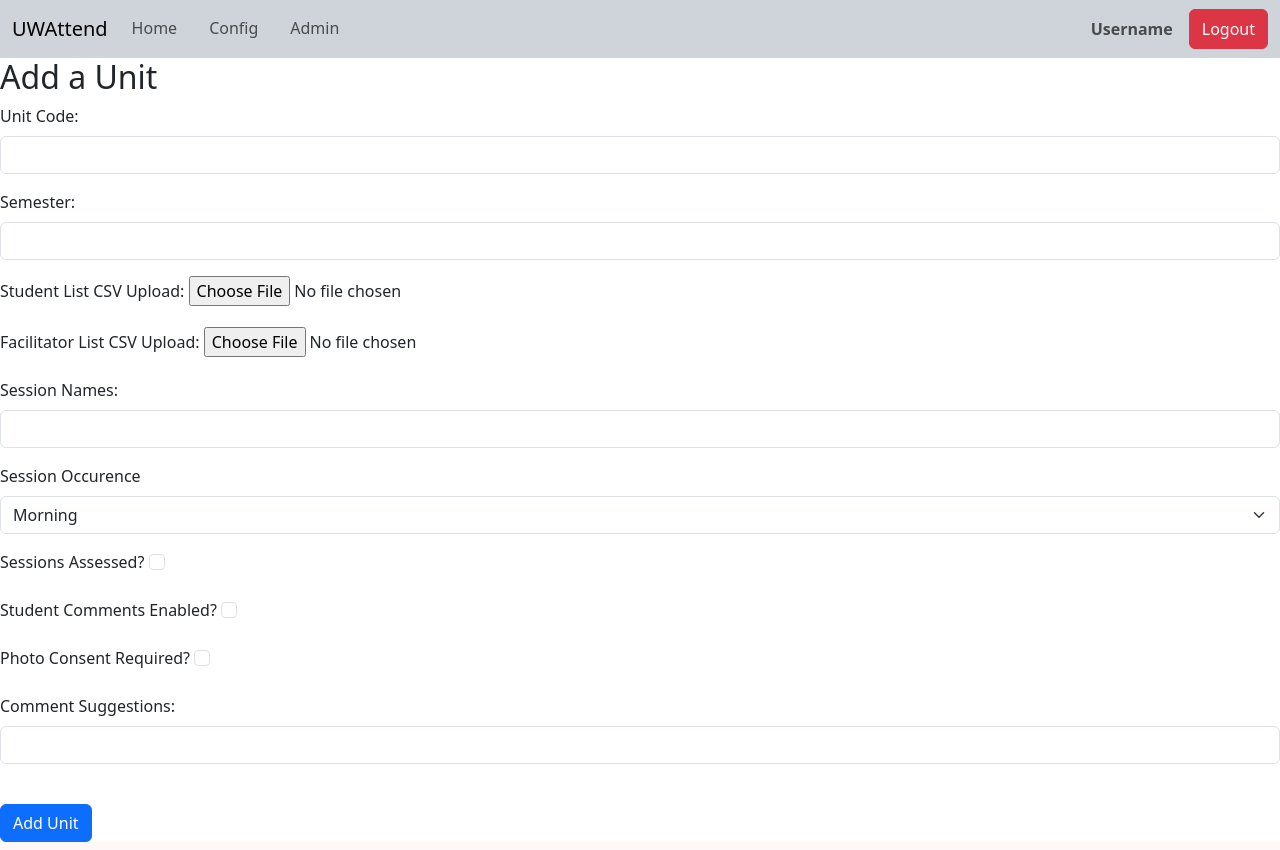
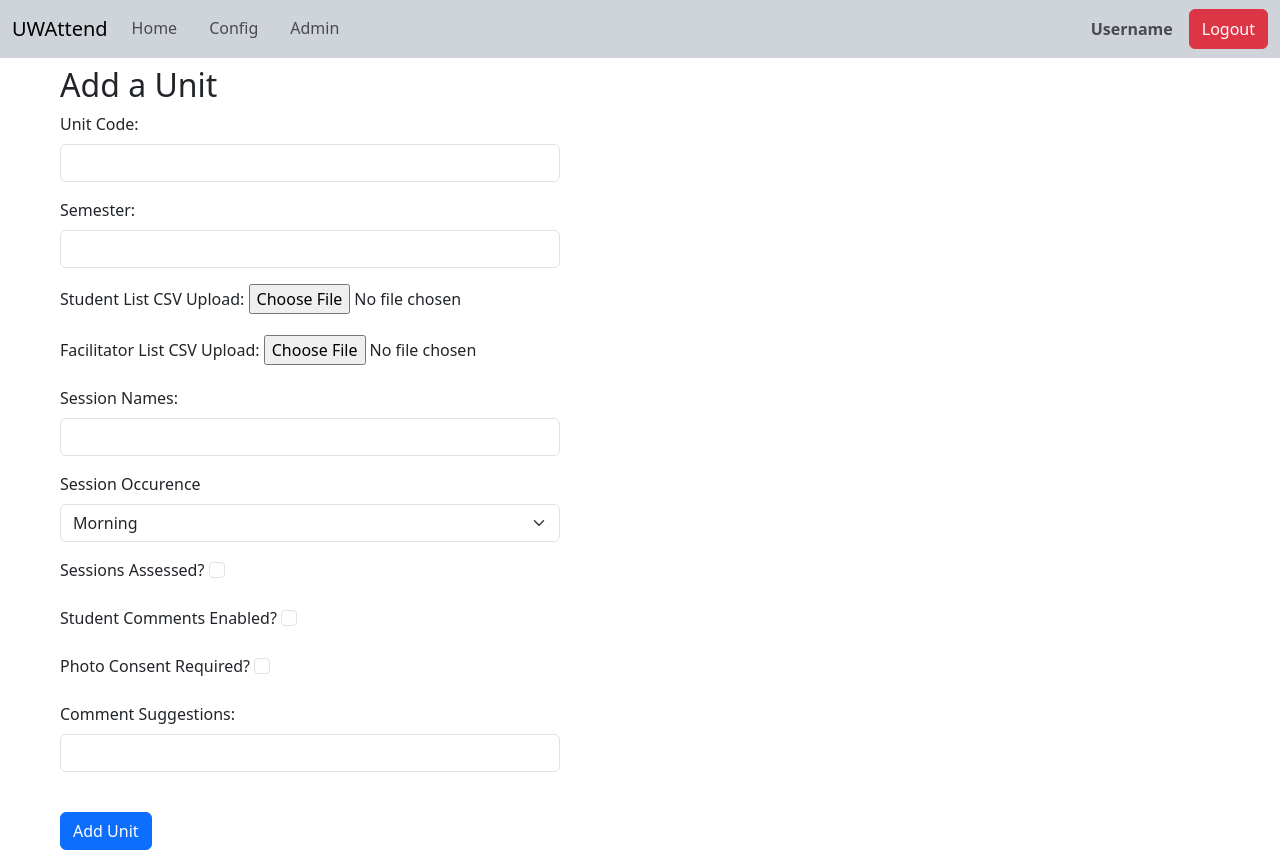
Before and after one commit to DeltaO3/UWAttend---3200_27, a Flask app: page /addunit in a window 1280 px wide; the page is wider, and only the part inside the window is pictured. Run offline with Flask 3, Linux system fonts and the light colour scheme.

Commit message:
Formatted pages
Just formatted the pages slightly so they look better

```diff
--- a/app/templates/addunit.html
+++ b/app/templates/addunit.html
@@ -1,16 +1,16 @@
 {% extends "base.html" %}
 {% block content %}
-
+<div class="container-fluid mt-2 mx-md-5 mx-2">
 <h2>Add a Unit</h2>
 <form method="POST" enctype="multipart/form-data">
     {{ form.hidden_tag() }}
 
-    <div class="mb-3">
+    <div class="mb-3" style="max-width: 500px;">
         {{ form.unitcode.label(class="form-label") }}
         {{ form.unitcode(class="form-control") }}
     </div>
 
-    <div class="mb-3">
+    <div class="mb-3" style="max-width: 500px;">
         {{ form.semester.label(class="form-label") }}
         {{ form.semester(class="form-control") }}
     </div>
@@ -25,12 +25,12 @@
         {{ form.facilitatorfile(class="form-control-file") }}
     </div>
 
-    <div class="mb-3">
+    <div class="mb-3" style="max-width: 500px;">
         {{ form.sessionnames.label(class="form-label") }}
         {{ form.sessionnames(class="form-control") }}
     </div>
 
-    <div class="mb-3">
+    <div class="mb-3" style="max-width: 500px;">
         {{ form.sessionoccurence.label(class="form-label") }}
         {{ form.sessionoccurence(class="form-select") }}
     </div>
@@ -50,7 +50,7 @@
         {{ form.consentcheck(class="form-check-input") }}
     </div>
 
-    <div class="mb-3">
+    <div class="mb-3" style="max-width: 500px;">
         {{ form.commentsuggestions.label(class="form-label") }}
         {{ form.commentsuggestions(class="form-control") }}
     </div>
@@ -58,5 +58,5 @@
     <br/>
     {{ form.submit(class="btn btn-primary") }}
 </form>
-
+</div>
 {% endblock %}
```
Also changed, not shown: app/templates/admin.html (+5 -2 lines).
